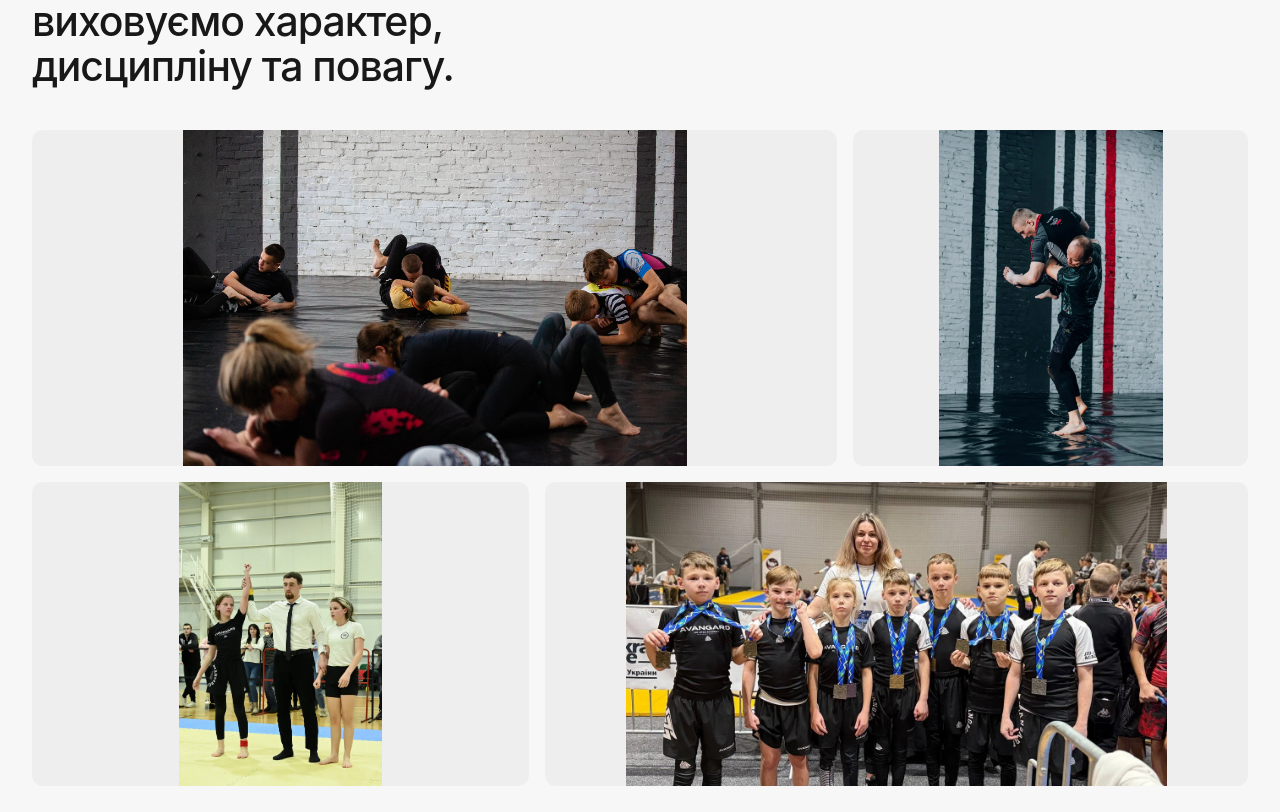
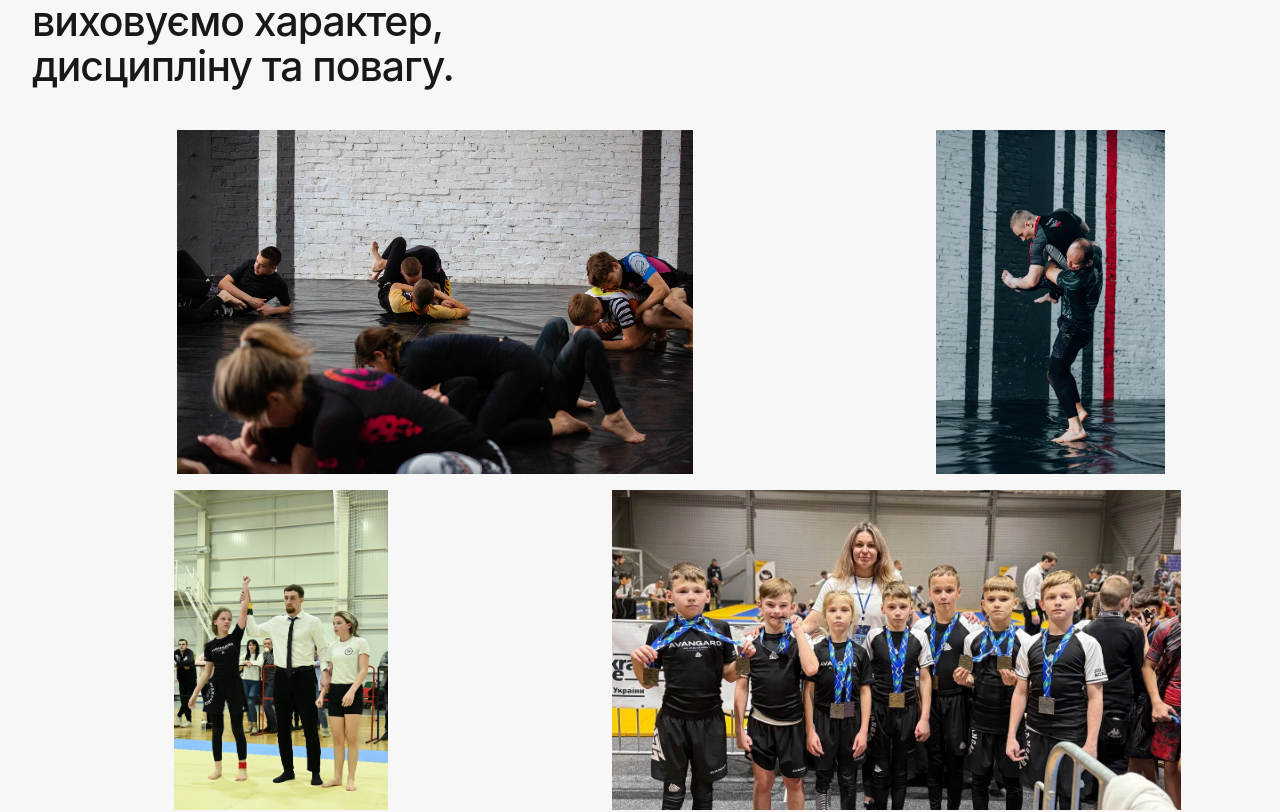
Before and after one commit to dobrodiynazar-dotcom/Avg-, a Next.js app: page / in a window 1280 px wide. Shown: the part 3605-4417 px from the top of the page. Built offline with nearby package versions, Linux system fonts and the light colour scheme.

Commit message:
Remove homepage academy collage framing

```diff
--- a/src/components/sections/GallerySection.tsx
+++ b/src/components/sections/GallerySection.tsx
@@ -10,10 +10,10 @@ type GallerySectionProps = {
 };
 
 const collageItemClassMap: Record<string, string> = {
-  "academy-training": "col-span-2 md:col-span-8 md:h-[21rem]",
-  "academy-throw": "md:col-span-4 md:h-[21rem]",
-  "academy-competition": "md:col-span-5 md:h-[19rem]",
-  "academy-team": "col-span-2 md:col-span-7 md:h-[19rem]",
+  "academy-training": "col-span-2 md:col-span-8 md:h-[21.5rem]",
+  "academy-throw": "md:col-span-4 md:h-[21.5rem]",
+  "academy-competition": "md:col-span-5 md:h-[20rem]",
+  "academy-team": "col-span-2 md:col-span-7 md:h-[20rem]",
 };
 
 const collageAspectClassMap: Record<string, string> = {
@@ -47,12 +47,12 @@ export function GallerySection({ intro, assets }: GallerySectionProps) {
               <div
                 className={`${
                   collageAspectClassMap[asset.id] ?? "aspect-[4/3]"
-                } group relative w-full overflow-hidden rounded-[0.65rem] bg-[rgb(238_238_238)] md:h-full`}
+                } group relative w-full overflow-hidden rounded-[0.6rem] md:h-full`}
               >
                 {asset.imageSrc ? (
                   <Image
                     alt={asset.title}
-                    className="object-contain transition-transform duration-500 ease-out group-hover:scale-[1.02] motion-reduce:transition-none motion-reduce:group-hover:scale-100"
+                    className="rounded-[0.6rem] object-contain transition-transform duration-500 ease-out group-hover:scale-[1.02] motion-reduce:transition-none motion-reduce:group-hover:scale-100"
                     fill
                     sizes={
                       asset.id === "academy-training"
```
